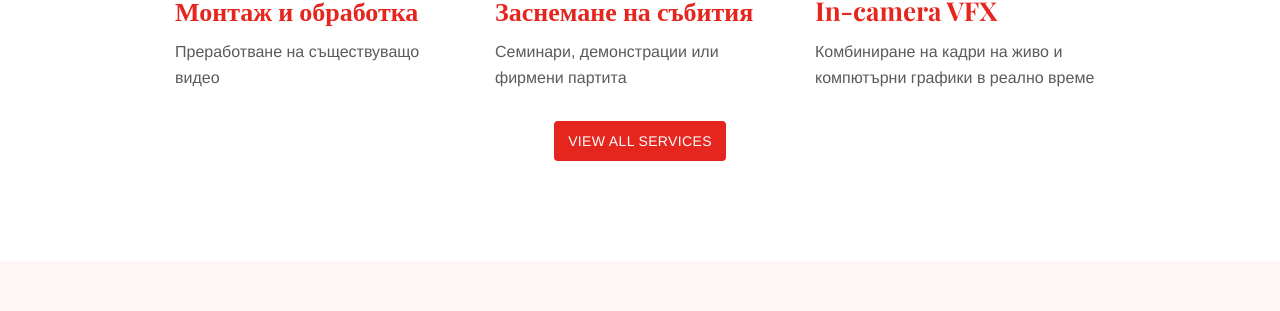
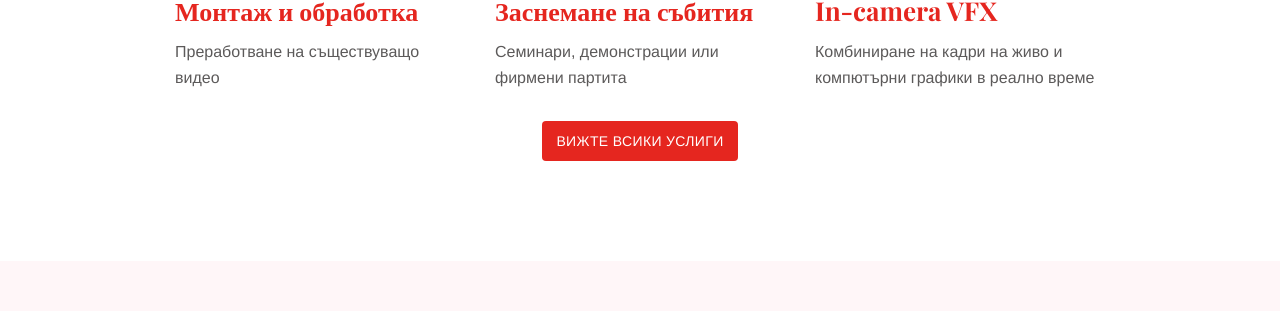
Before and after one commit to almakon/neat-cabbage-64f52, a Jekyll site: the page built from index.md, in a window 1280 px wide. Shown: the part 953-1264 px from the top of the page. Built offline with Jekyll 4.4.1, drawn with Linux system fonts in a browser that asks for light colours.

Commit message:
home.html: changed

```diff
--- a/_layouts/home.html
+++ b/_layouts/home.html
@@ -40,7 +40,7 @@ bodyClass: page-home
     </div>
     <div class="row justify-content-center">
       <div class="col-auto">
-        <a class="button button-primary" href="{{ "services" | relative_url }}">View All Services</a>
+        <a class="button button-primary" href="{{ "services" | relative_url }}">Вижте всики услиги</a>
       </div>
     </div>
   </div>
```
